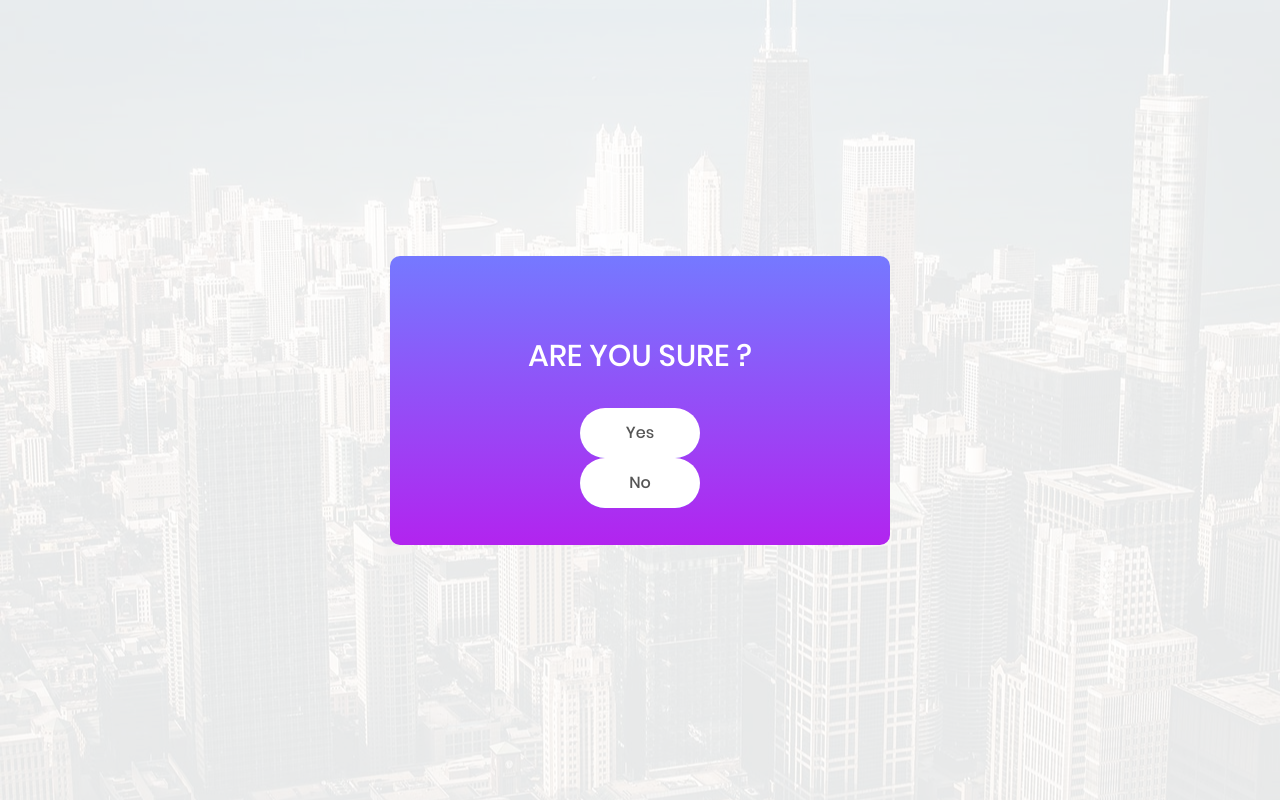
After one commit to TEOTD/FP-Client, a Flask app: template templates/correct.html in a window 1280 px wide. The commit adds this page. Run offline with Flask 2, Linux system fonts and the light colour scheme; the template is opened without the code that fills it, so the values that code supplies are empty; some libraries are stand-ins or nearby versions.

Commit message:
second commit

```diff
--- /dev/null
+++ b/templates/correct.html
@@ -0,0 +1,28 @@
+{% extends "layout.html" %}
+{% block content %}
+<div class="limiter">
+    <div class="container-login100" style="background-image: url('{{ url_for('static', filename='images/bg-01.jpg')}}');">
+        <div class="wrap-login100">
+            <form method="POST" action="{{ url_for("login")}}" class="login100-form validate-form" >
+
+                <span class="login100-form-title p-b-34 p-t-27">
+                    Are you Sure ?
+                </span>
+
+                <div class="container-login100-form-btn">
+                    <button class="login100-form-btn" >
+                        Yes
+                    </button>
+                </div>
+
+                <div class="container-login100-form-btn">
+                    <button class="login100-form-btn" >
+                        No
+                    </button>
+                </div>
+
+            </form>
+        </div>
+    </div>
+</div>
+{% endblock content %}
```
Also changed, not shown: templates/application.html (+14 -0 lines), templates/verification.html (added, +28 -0 lines).
